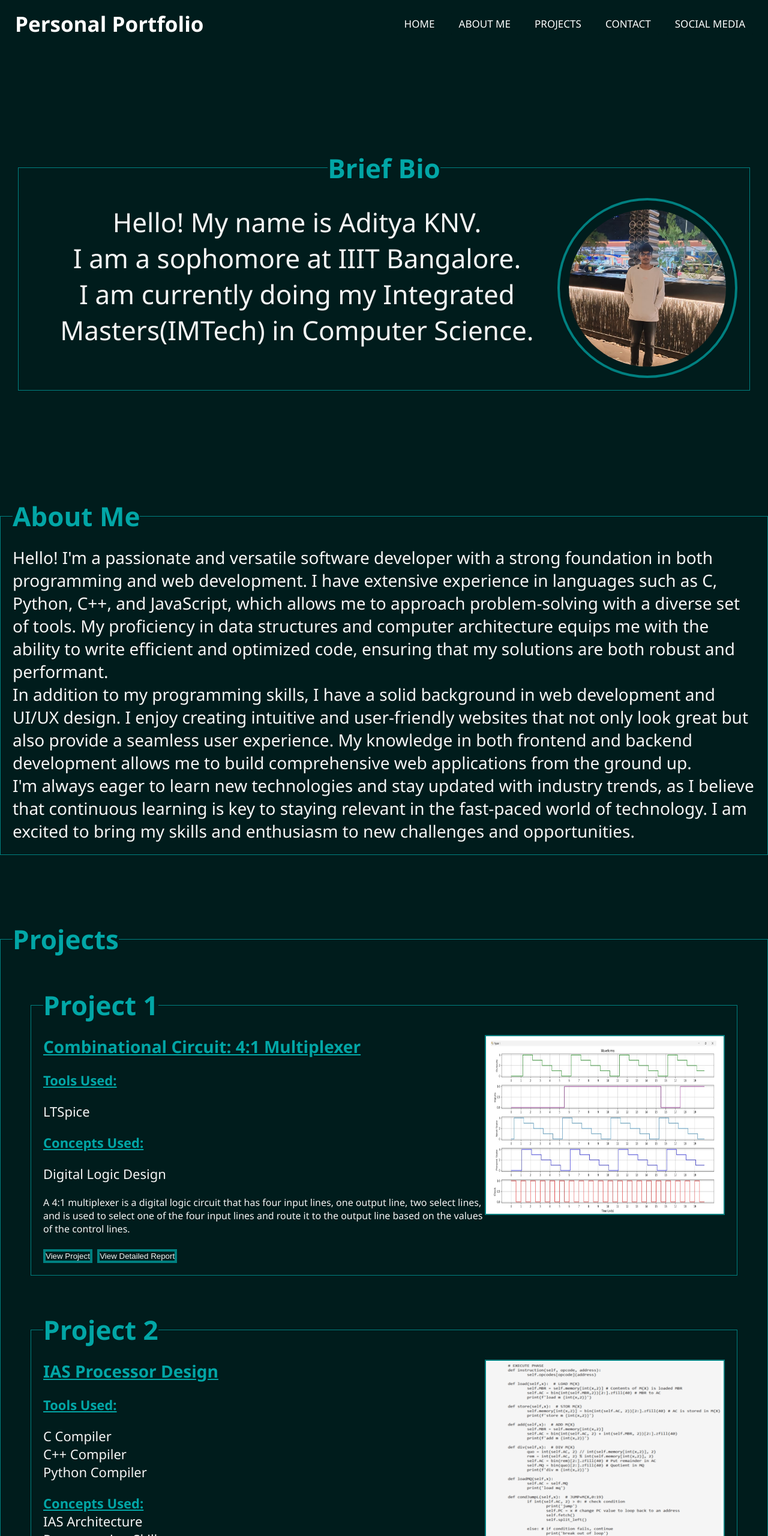
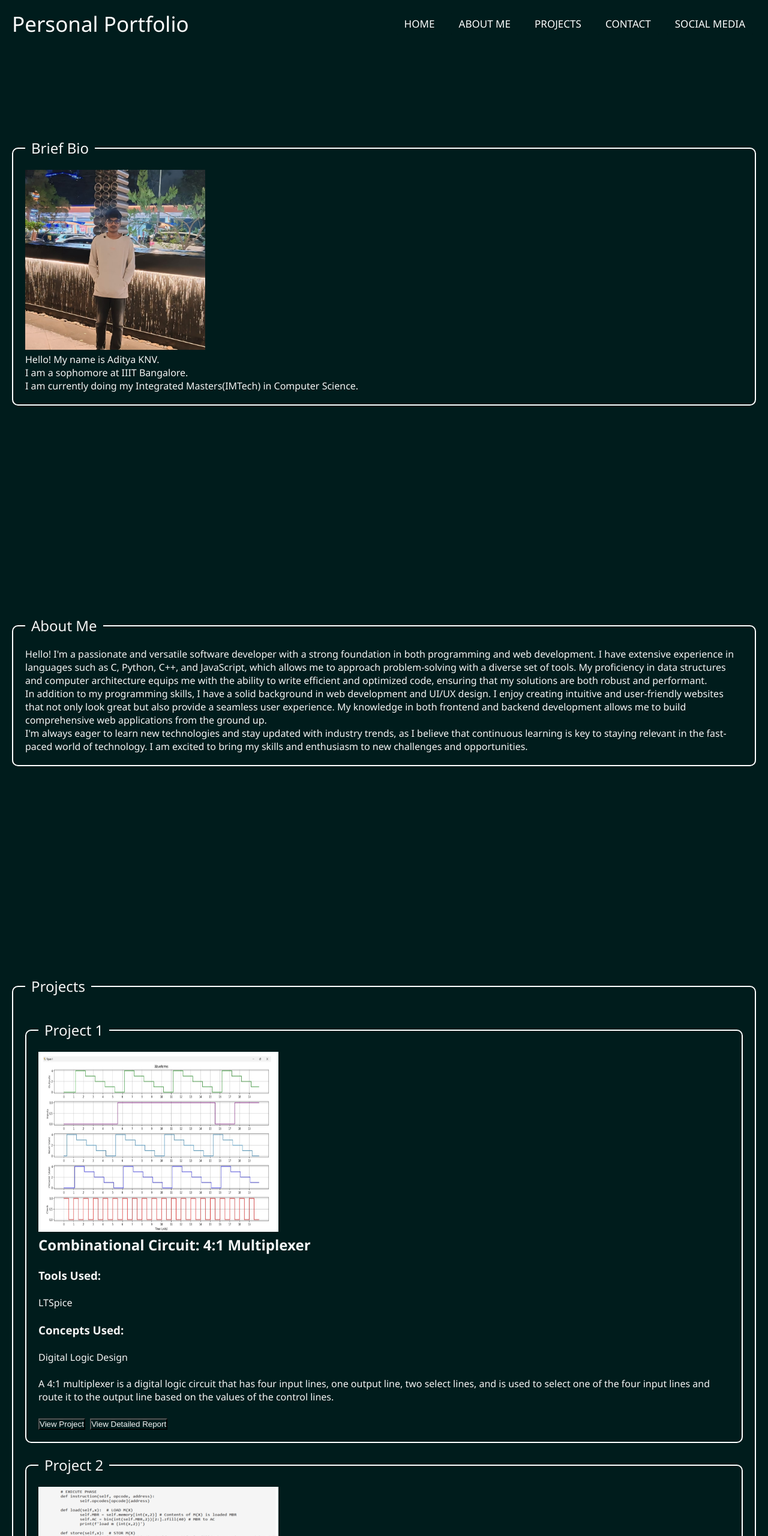
Before and after one commit to Aditya-KNV/First_WebDev, a plain HTML site: page index.html in a window 1280 px wide. Shown: the top 2560 px of the page at 60% size. Drawn offline with Linux system fonts and the light colour scheme.

Commit message:
Update style.css

```diff
--- a/style.css
+++ b/style.css
@@ -27,8 +27,8 @@ label.logo {
     color: white;
     font-size: 35px;
     line-height: 80px;
-    padding: 0 25px;
-    font-weight: bold;
+    padding: 0 20px;
+    float: left;
 }
 
 nav ul {
@@ -52,7 +52,12 @@ nav ul li a {
 
 a.active, a:hover {
     background: rgb(0, 28, 28);
-    transition: 0.5s;
+    transition: .5s;
+}
+
+/* Hide the checkbox */
+#check {
+    display: none;
 }
 
 .checkbtn {
@@ -65,114 +70,6 @@ a.active, a:hover {
     display: none;
 }
 
-#check {
-    display: none;
-}
-
-/* Profile Picture */
-.profilepic img {
-    float: right;
-    padding: 20px;
-    border-radius: 50%;
-    border: 4px solid teal;
-}
-
-/* Landing Section */
-#landing {
-    background: url('bg1.jpg') no-repeat center center;
-    background-size: cover;
-    height: calc(100vh - 80px);
-    padding: 100px 30px 30px 30px;
-    text-align: center;
-    display: flex;
-    flex-direction: column;
-    align-items: center;
-    justify-content: center;
-}
-
-#landing p {
-    font-size: 44px;
-    padding: 10px;
-}
-
-#landing img {
-    padding: 15px;
-    max-width: 100%;
-    height: auto;
-}
-
-/* About Section */
-#about p {
-    font-size: 28px;
-}
-
-/* Fieldset and Legend */
-legend {
-    font-size: 44px;
-    font-weight: bold;
-    color: rgb(2, 166, 166);
-}
-
-fieldset {
-    padding: 20px;
-    border: 1px solid teal;
-}
-
-/* Projects Section */
-.project {
-    padding: 30px;
-}
-
-.project img {
-    float: right;
-    border: 2px solid teal;
-}
-
-.project ul li{
-    font-size: 22px;
-}
-
-.project ol li{
-    font-size: 22px;
-}
-/* Contact Section */
-#contact ul li {
-    display: inline-block;
-    padding: 10px;
-}
-
-#contact label {
-    font-size: 22px;
-}
-
-button {
-    border: 4px solid teal;
-    box-shadow: none;
-}
-
-input, textarea {
-    border: 2px solid teal;
-}
-
-/* Headings */
-h2 {
-    text-decoration: underline;
-    font-size: 28px;
-    color: rgb(2, 166, 166);
-}
-
-h3 {
-    text-decoration: underline;
-    font-size: 22px;
-    color: rgb(2, 166, 166);
-}
-
-/* Footer */
-footer p {
-    color: rgb(2, 166, 166);
-}
-
-/* Responsive Design */
 @media (max-width: 952px) {
     label.logo {
         font-size: 30px;
@@ -187,15 +84,15 @@ footer p {
     .checkbtn {
         display: block;
     }
-    nav ul {
+    ul {
         position: fixed;
         width: 100%;
         height: 100vh;
-        background: rgb(0, 28, 28);
+        background: #2c3e50;
         top: 80px;
         left: -100%;
         text-align: center;
-        transition: all 0.5s;
+        transition: all .5s;
     }
     nav ul li {
         display: block;
@@ -214,14 +111,47 @@ footer p {
     }
 }
 
-/* Adjustments for Small Screens */
-@media (max-width: 600px) {
-    #landing p {
-        font-size: 32px;
-        padding: 5px;
-    }
+/* Section Styles */
+section {
+    padding: 100px 20px;
+}
 
-    legend {
-        font-size: 32px;
-    }
+fieldset {
+    border: 2px solid #fff;
+    border-radius: 10px;
+    padding: 20px;
+    margin: 20px 0;
 }
+
+legend {
+    font-size: 1.5em;
+    padding: 0 10px;
+}
+
+#contact-form ul {
+    padding: 0;
+    list-style: none;
+}
+
+#contact-form li {
+    margin-bottom: 10px;
+}
+
+#contact-form label {
+    display: block;
+    margin-bottom: 5px;
+}
+
+#contact-form input, #contact-form textarea {
+    width: 100%;
+    padding: 10px;
+    border: 1px solid #ddd;
+    border-radius: 5px;
+}
+
+/* Footer Styles */
+footer {
+    text-align: center;
+    padding: 20px;
+    background: rgb(0, 28, 28);
+}
```
